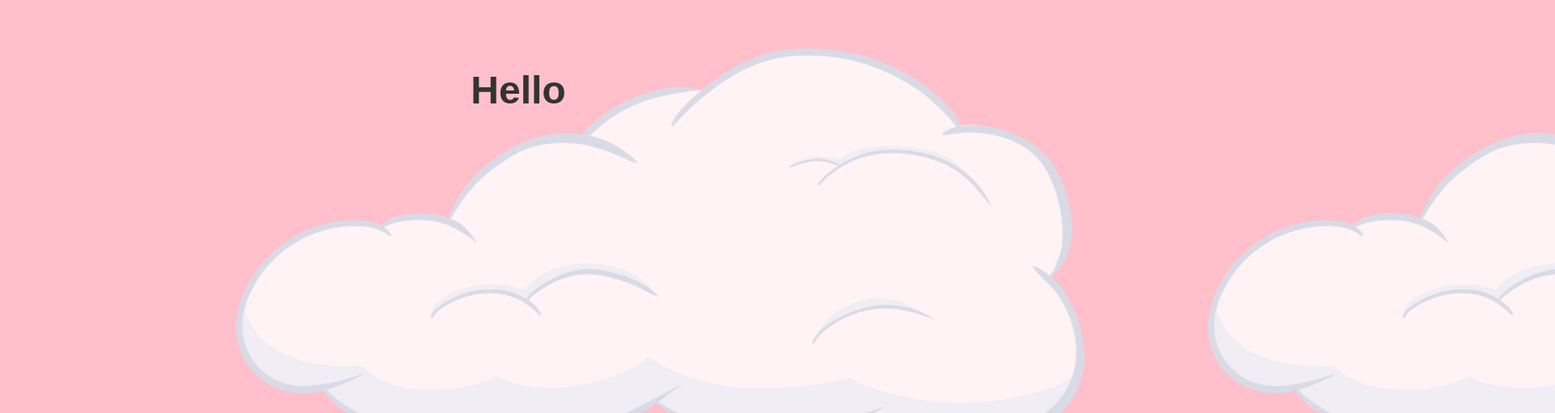
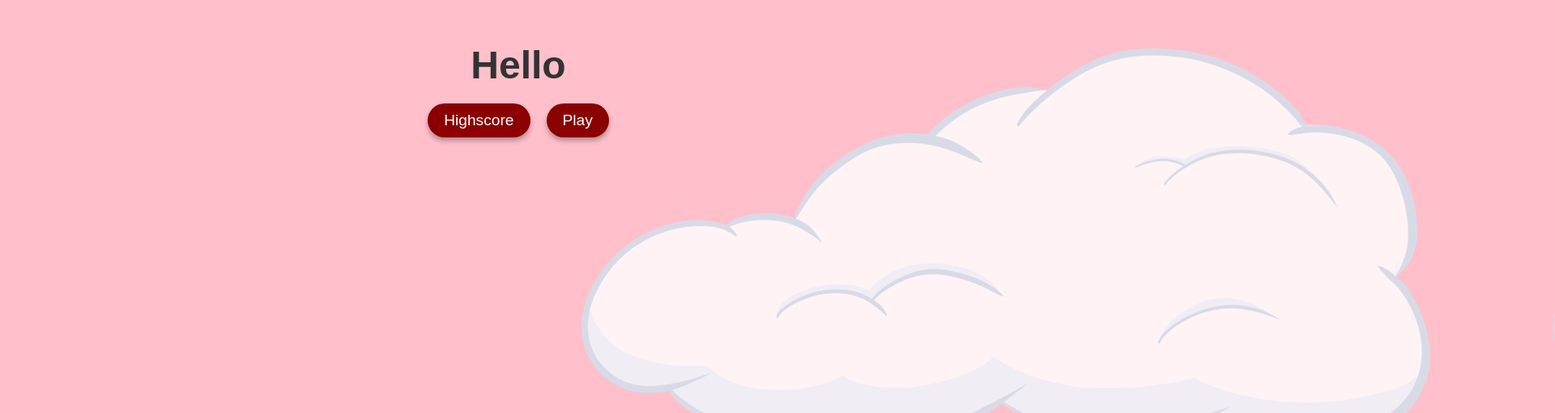
Before and after one commit to tbleepbloop/tblammy, a plain HTML site: page index.html in a window 1280 px wide. Shown: the part 289-800 px from the top of the page at 81% size, 1920 px wide, since content can reach past the window. Drawn offline with Linux system fonts and the light colour scheme.

Commit message:
Update index.html

```diff
--- a/index.html
+++ b/index.html
@@ -11,6 +11,7 @@
       padding: 0;
       background-color: #FFC0CB; /* Pinkish background */
       display: flex;
+      flex-direction: column; /* Stack elements vertically */
       justify-content: center;
       align-items: center;
       height: 100vh;
@@ -26,7 +27,35 @@
       font-size: 3em;
       font-family: Arial, sans-serif;
       position: relative;
-      z-index: 2; /* Ensure text appears above the clouds */
+      z-index: 3; /* On top of the cloud */
+      margin: 0;
+    }
+
+    /* Container for the buttons */
+    .button-container {
+      margin-top: 20px;
+      display: flex;
+      gap: 20px;
+      position: relative;
+      z-index: 0; /* Buttons will be below the moving cloud */
+    }
+
+    /* Styling for the bubbly buttons */
+    .btn {
+      background-color: #8B0000; /* Deep dark red */
+      color: #fff; /* White text */
+      border: none;
+      border-radius: 25px; /* Bubbly rounded look */
+      padding: 10px 20px;
+      font-size: 1.2em;
+      cursor: pointer;
+      box-shadow: 0 4px 6px rgba(0, 0, 0, 0.3);
+      transition: transform 0.2s, box-shadow 0.2s;
+    }
+
+    .btn:hover {
+      transform: translateY(-3px);
+      box-shadow: 0 6px 8px rgba(0, 0, 0, 0.4);
     }
 
     /* Pseudo-element for the moving clouds */
@@ -35,12 +64,12 @@
       position: absolute;
       top: 0;
       left: 0;
-      width: 200%; /* Wider than the viewport to allow smooth movement */
+      width: 200%; /* Wider than the viewport for smooth movement */
       height: 100%;
       background: url('images/—Pngtree—cartoon clouds baiyun cloud cloud_6227819.png') repeat-x;
-      opacity: 0.8; /* Temporarily increased opacity for testing */
-      z-index: 1;
-      animation: moveClouds 60s linear infinite;
+      opacity: 0.8;
+      z-index: 2; /* Positioned between the "Hello" text and the buttons */
+      animation: moveClouds 20s linear infinite; /* Faster movement: 20 seconds per cycle */
     }
 
     /* Fade-in animation for the page */
@@ -52,11 +81,15 @@
     /* Animation to move the clouds from left to right */
     @keyframes moveClouds {
       from { transform: translateX(0); }
-      to   { transform: translateX(100%); } /* Increased movement range for testing */
+      to   { transform: translateX(100%); }
     }
   </style>
 </head>
 <body>
   <h1>Hello</h1>
+  <div class="button-container">
+    <button class="btn highscore">Highscore</button>
+    <button class="btn play">Play</button>
+  </div>
 </body>
 </html>
```
